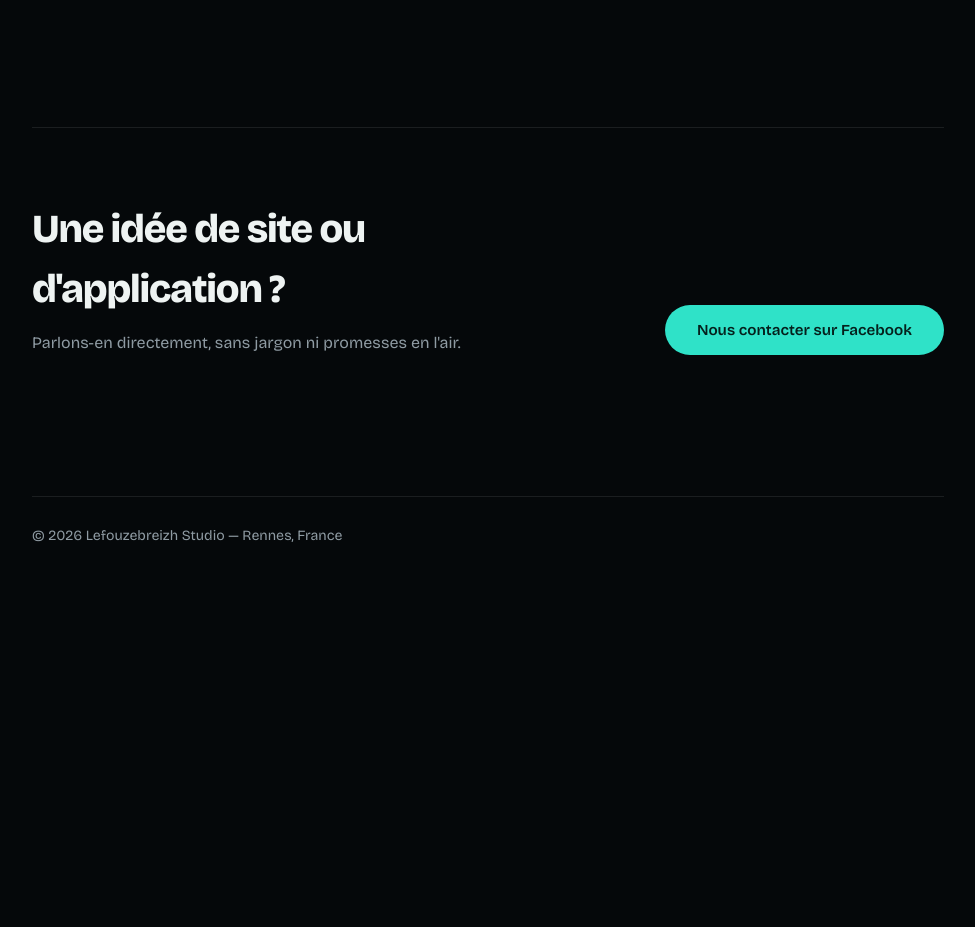
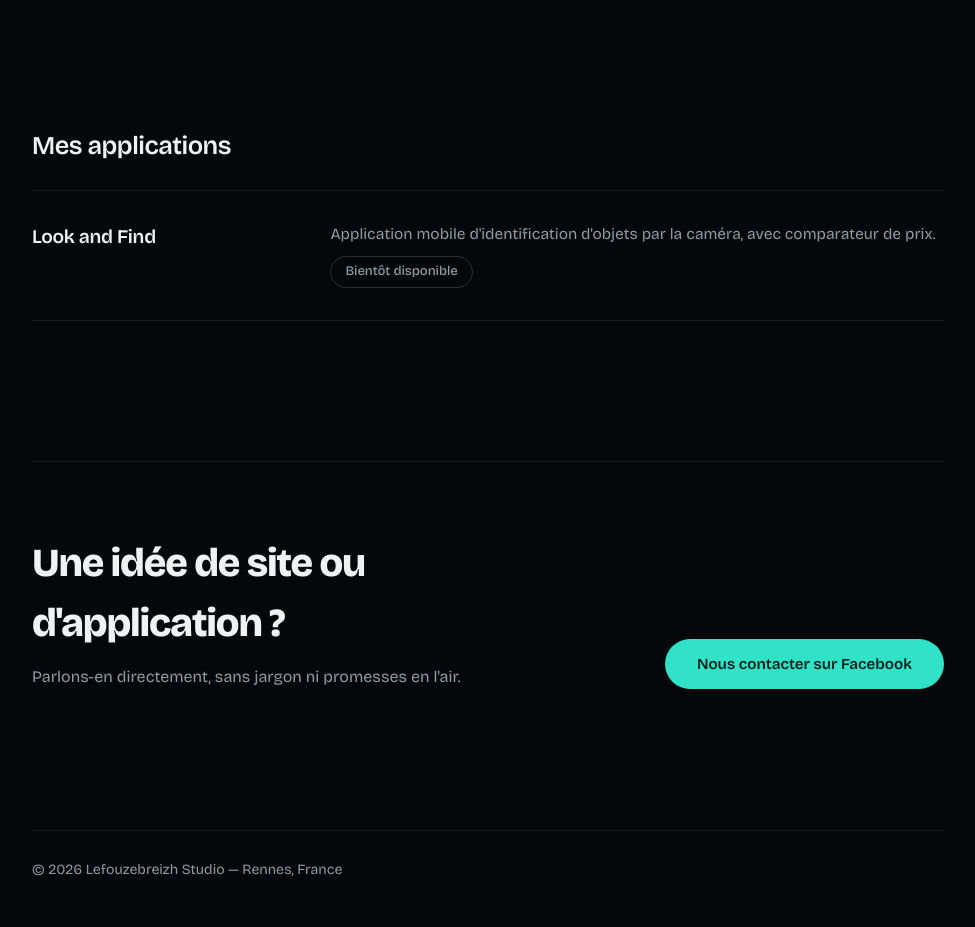
Before and after one commit to Lefouzebreizh/lefouzebreizh.github.io, a plain HTML site: page index.html in a window 1280 px wide. Shown: the part 1260-2187 px from the top of the page, without its empty margins (152-1127 px from the left). Before the commit the page ends 1870 px from the top, so only its background shows below. Drawn offline with nearby package versions, Linux system fonts and the light colour scheme.

Commit message:
Ajoute la section « Mes applications », vitrine dédiée pour la Google Play Console
Look and Find y figure avec une étiquette « Bientôt disponible » à la place
d'un lien Play Store — le lien réel, la politique de confidentialité et
l'icône restent en attente de la vérification développeur Google. L'étiquette
est volontairement non cliquable (pas de balise <a>) pour ne jamais laisser
croire à un lien mort.

Co-Authored-By: Claude Sonnet 5 <noreply@anthropic.com>

```diff
--- a/index.html
+++ b/index.html
@@ -156,6 +156,21 @@
     margin-bottom: clamp(20px, 3vh, 30px);
   }
 
+  /* Étiquette d'état, volontairement sans lien : tant que la fiche Play
+     Store n'existe pas, mieux vaut le dire clairement qu'ajouter un lien
+     mort ou une icône provisoire. */
+  .status {
+    display: inline-block;
+    margin-top: 10px;
+    padding: 5px 14px;
+    border: 1px solid rgba(255, 255, 255, 0.16);
+    border-radius: 999px;
+    color: var(--mist);
+    font-size: 0.82rem;
+    font-weight: 500;
+    letter-spacing: -0.005em;
+  }
+
   /* ---- Appel à contact ---------------------------------------------
      Posé à même la page, sans cadre : un filet au-dessus suffit à
      détacher la section de ce qui précède. */
@@ -287,7 +302,20 @@
     </div>
   </section>
 
-  <section class="cta reveal" style="--i:3">
+  <section class="reveal" style="--i:3">
+    <h3 class="section-title">Mes applications</h3>
+    <div class="rows" aria-label="Applications">
+      <article class="row">
+        <h2>Look and Find</h2>
+        <div>
+          <p>Application mobile d'identification d'objets par la caméra, avec comparateur de prix.</p>
+          <span class="status">Bientôt disponible</span>
+        </div>
+      </article>
+    </div>
+  </section>
+
+  <section class="cta reveal" style="--i:4">
     <div>
       <h2>Une idée de site ou d'application ?</h2>
       <p>Parlons-en directement, sans jargon ni promesses en l'air.</p>
@@ -295,7 +323,7 @@
     <a class="btn" href="https://www.facebook.com/profile.php?id=61551926225174" target="_blank" rel="noopener">Nous contacter sur Facebook</a>
   </section>
 
-  <footer class="reveal" style="--i:4">
+  <footer class="reveal" style="--i:5">
     © 2026 Lefouzebreizh Studio — Rennes, France
   </footer>
 
```
